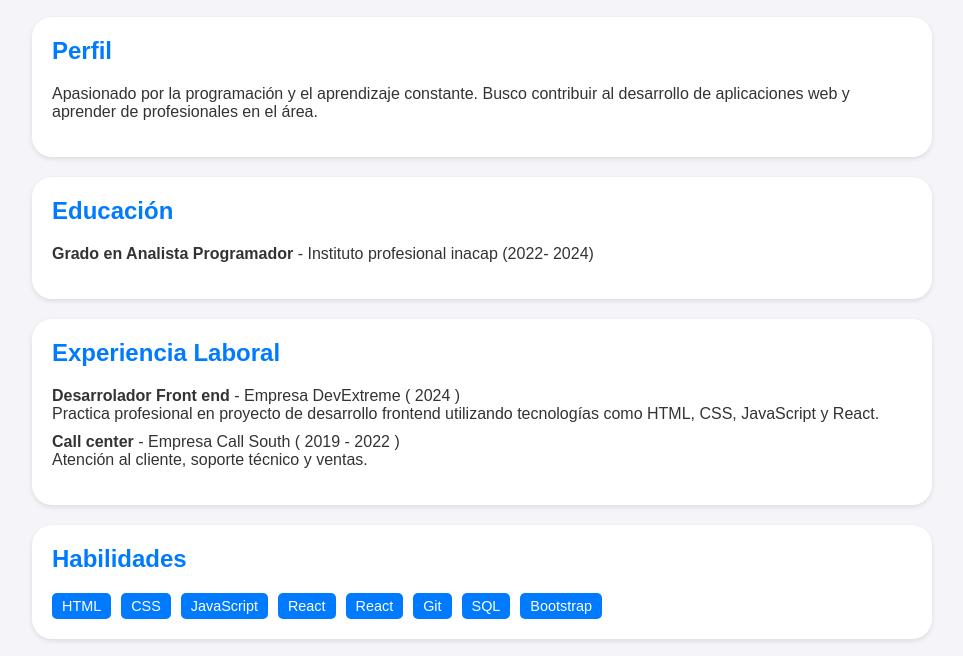
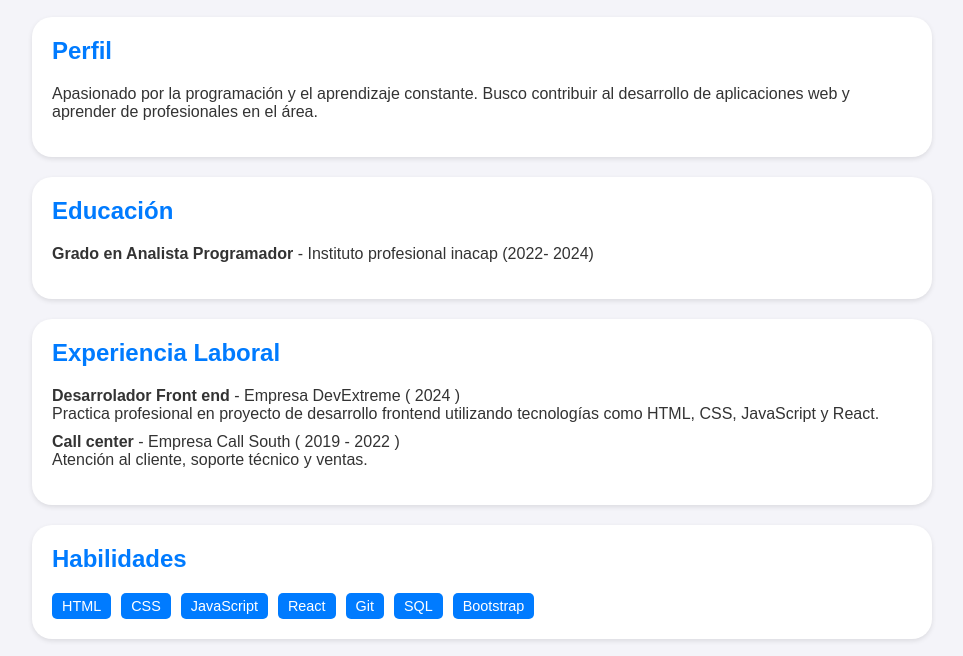
Before and after one commit to Bpuglicivich1999/CV-Bhaktivedante-Puglicivich, a plain HTML site: page index.html in a window 1280 px wide. Shown: the part 123-779 px from the top of the page, without its empty margins (158-1121 px from the left). Drawn offline with Linux system fonts and the light colour scheme.

Commit message:
Update index.html

```diff
--- a/index.html
+++ b/index.html
@@ -45,7 +45,6 @@
                 <span>CSS</span>
                 <span>JavaScript</span>
                 <span>React</span>
-                <span>React</span>
                 <span>Git</span>
                 <span>SQL</span>
                 <span>Bootstrap</span>
```
